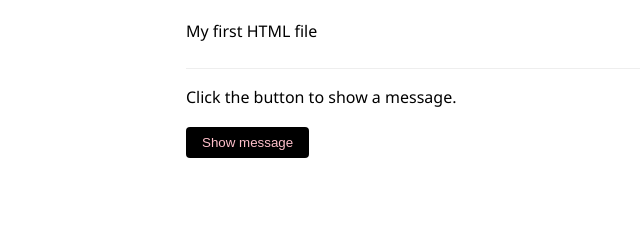
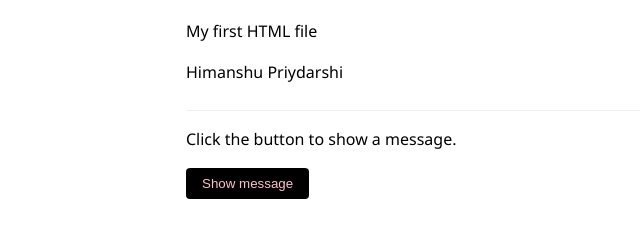
Before and after one commit to Himanshupri206/localrepos, a plain HTML site: page localrepos/index.html in a window 1280 px wide. Shown: the part 86-324 px from the top of the page, without its empty margins (4-644 px from the left). Drawn offline with Linux system fonts and the light colour scheme.

Commit message:
paragraph

```diff
--- a/localrepos/index.html
+++ b/localrepos/index.html
@@ -14,6 +14,7 @@
     <header>
         <h1>Welcome</h1>
         <p>My first HTML file</p>
+        <p>Himanshu Priydarshi</p>
     </header>
 
     <main>
```
